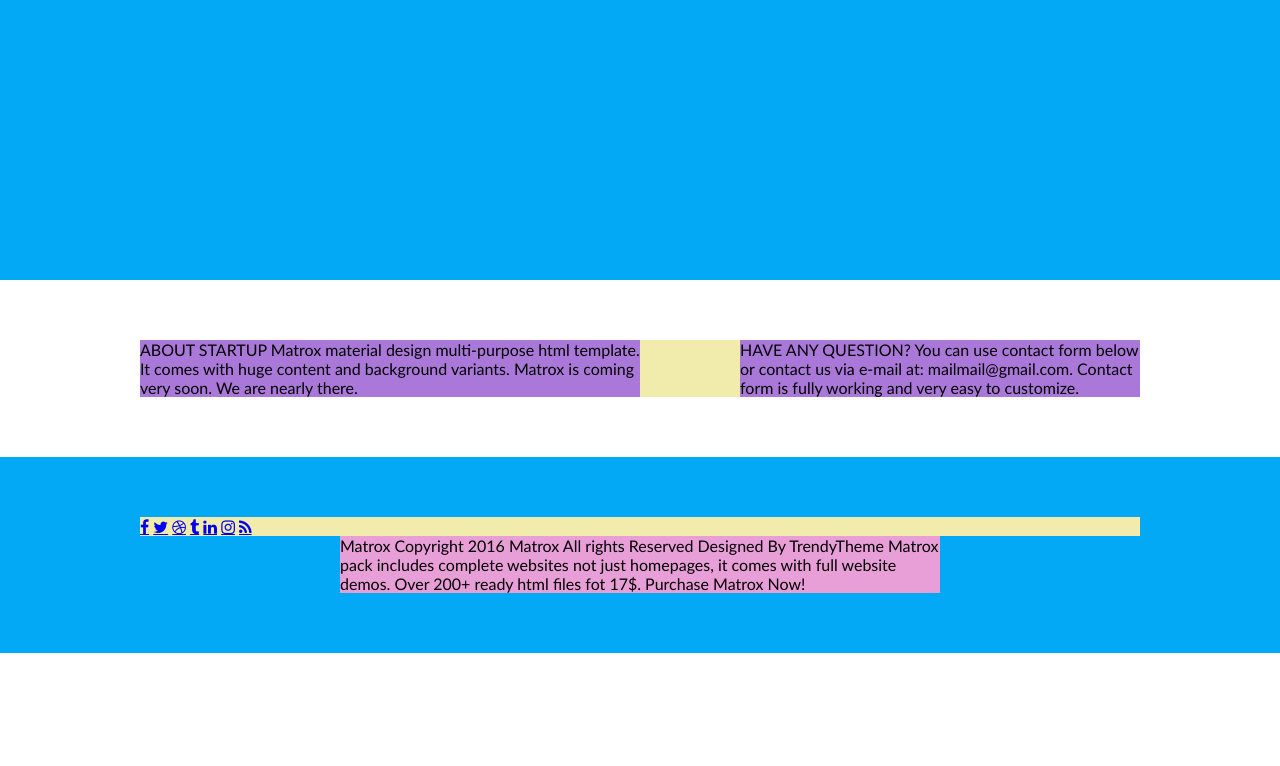
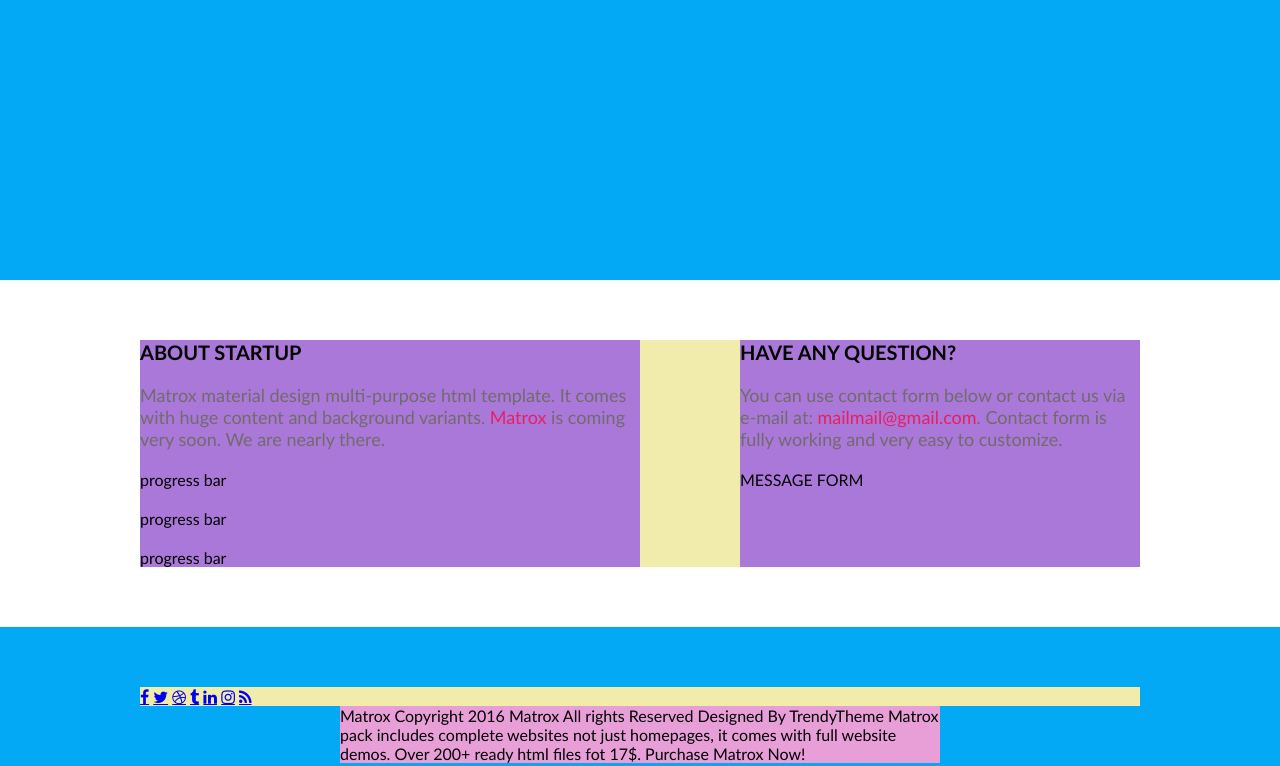
Before and after one commit to bozenakr/4-coming-soon, a website: page index.html in a window 1280 px wide. Shown: the part 520-1286 px from the top of the page. Before the commit the page ends 1177 px from the top, so only its background shows below. Drawn offline with Linux system fonts and the light colour scheme.

Commit message:
main content

```diff
--- a/css/base/base.css
+++ b/css/base/base.css
@@ -1,7 +1,8 @@
 :root {
     --primary-color: #03A9F4;
     --secondary-color: #E81F63;
-    --grey-text-color: #AEAFB4;
+    --grey-bright: #AEAFB4;
+    --grey-dark: rgb(113, 107, 107);
 }
 
 body, body * {
--- a/css/pages/home.css
+++ b/css/pages/home.css
@@ -20,10 +20,42 @@
 }
 .main-description {
     font-size: 20px;
-    color: var(--grey-text-color);
+    color: var(--grey-bright);
 }
 
 .clock {
     margin-bottom: 30px;
     margin-top: 30px;
 }
+
+
+.left-column {
+    display: flex;
+    flex-direction: column;
+    gap: 20px;
+}
+
+.right-column {
+    display: flex;
+    flex-direction: column;
+    gap: 20px;
+}
+
+.section-title {
+    text-transform: uppercase;
+    font-size: 20px;
+}
+
+.section-description {
+    font-size: 18px;
+    color: var(--grey-dark);
+}
+
+.section-description > a {
+    color: var(--secondary-color);
+    text-decoration: none;
+}
+
+.section-description > a:hover {
+    text-decoration: underline;
+}
--- a/index.html
+++ b/index.html
@@ -26,18 +26,24 @@
                 <img class="logo" src="./img/logo.png" alt="Logo">
                 <h1 class="main-title">COMING SOON</h1>
                 <p class="main-description">An awesome new company for web resources is coming very soon. Enter your email to request an early invitation!</p>
-                <div class="clock" >CLOCK</div>
+                <div class="clock">CLOCK</div>
                 <form>SUBSCRIBE FORM</form>
                 <div>MOUSE</div>
             </div>
         </section>
         <section class="container">
             <div class="row main-content">
-                <div class="left-column"> ABOUT STARTUP
-                    Matrox material design multi-purpose html template. It comes with huge content and background variants. Matrox is coming very soon. We are nearly there.
+                <div class="left-column">
+                    <h2 class="section-title">About startup</h2>
+                    <p class="section-description"> Matrox material design multi-purpose html template. It comes with huge content and background variants. <a href="#">Matrox</a> is coming very soon. We are nearly there.</p>
+                    <div>progress bar</div>
+                    <div>progress bar</div>
+                    <div>progress bar</div>
                 </div>
-                <div class="right-column">HAVE ANY QUESTION?
-                    You can use contact form below or contact us via e-mail at: mailmail@gmail.com. Contact form is fully working and very easy to customize.
+                <div class="right-column">
+                    <h2 class="section-title">HAVE ANY QUESTION?</h2>
+                    <p class="section-description">You can use contact form below or contact us via e-mail at: <a href="mailto:mailmail@gmail.com">mailmail@gmail.com</a>. Contact form is fully working and very easy to customize.</p>
+                    <form>MESSAGE FORM</form>
                 </div>
             </div>
         </section>
```
